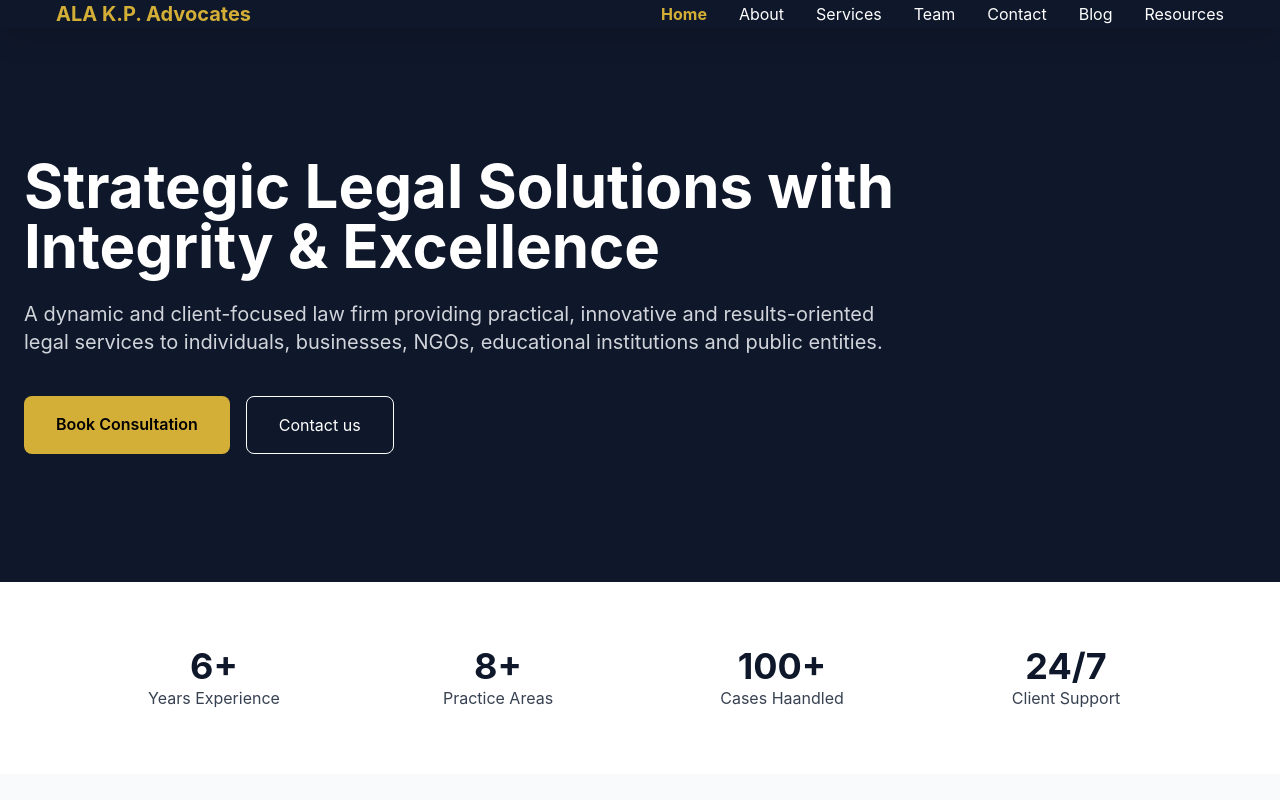
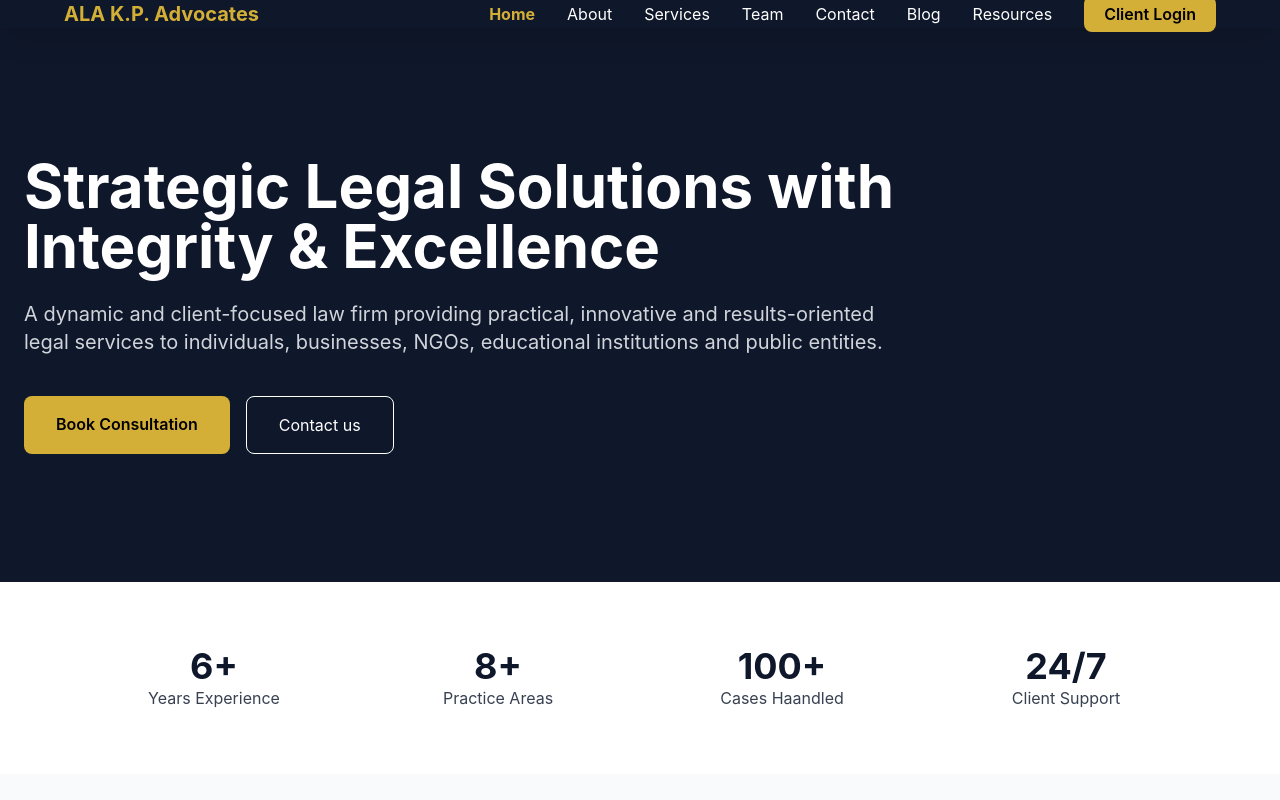
Before and after one commit to Sawandda-Seth/Ala-K-P-ASSOCIATES-ADVOCATES, a website: page index.html in a window 1280 px wide. Shown: the top 800 px of the page. Drawn offline with nearby package versions, Linux system fonts and the light colour scheme.

Commit message:
adding login button to navbar

```diff
--- a/index.html
+++ b/index.html
@@ -25,7 +25,7 @@
 
     <!--Navbar -->
     <nav class="bg-primary text-white shadow-xl sticky top-0 z-70 px-6">
-        <div class="max-w-7xl mx-auto px-8 flex items-center justify-between">
+        <div class="max-w-7xl mx-auto px-10 flex items-center justify-between">
             <a href="index.html" class="font-bold text-xl">
                    ALA K.P. Advocates
             </a>
@@ -37,6 +37,7 @@
                  <li><a href="html/contact.html" class="hover:text-secondary">Contact</a></li>
                  <li><a href="html/blog.html" class="hover:text-secondary">Blog</a></li>
                  <li><a href="html/resources.html" class="hover:text-secondary">Resources</a></li>
+                 <li><a href="html/login.html" class="bg-secondary text-black px-5 py-2 rounded-lg font-semibold hover:scale-105 transition">Client Login</a></li>
             </ul>
             <button id="menuBtn" class="md:hidden">
                 <i class="fa-solid fa-bars"></i>
```
